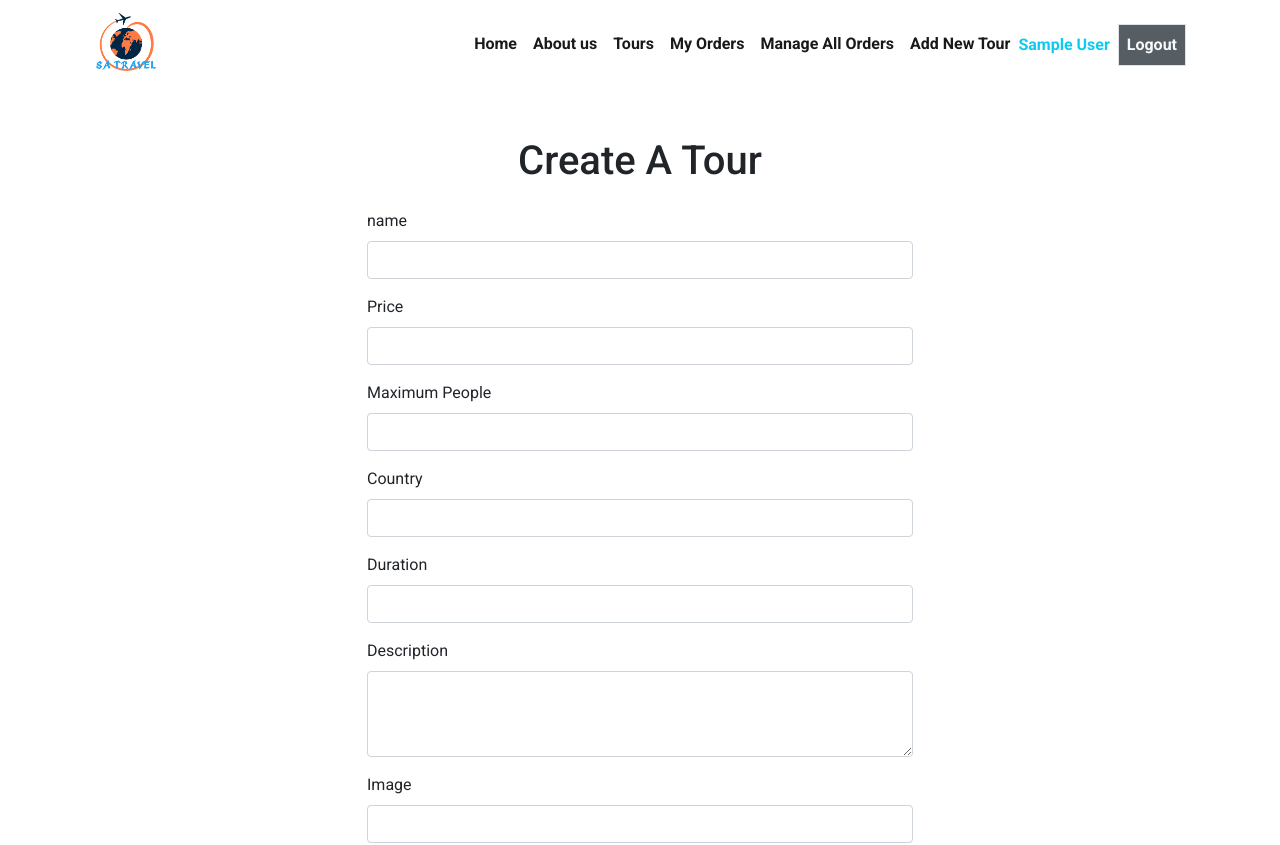
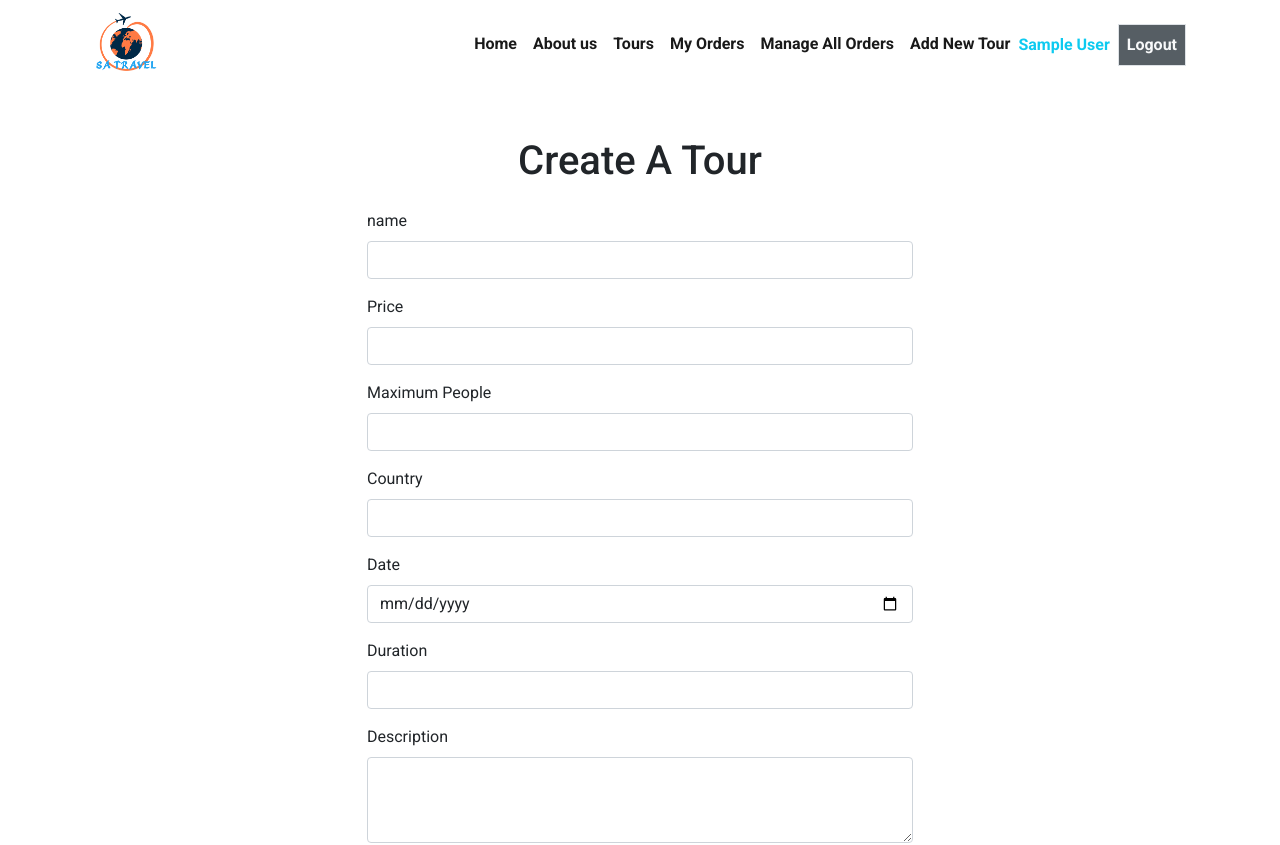
Before and after one commit to mdsagar333/sagar-travel-agency, a React (Create React App) app: page /create-tour in a window 1280 px wide. Shown: the top 845 px of the page. Built offline with nearby package versions, Linux system fonts and the light colour scheme; no server answers; sample sign-in values are in the browser's storage.

Commit message:
button fixed

```diff
--- a/src/Pages/CreateTour/CreateTour.js
+++ b/src/Pages/CreateTour/CreateTour.js
@@ -14,9 +14,13 @@ const CreateTour = () => {
   const durationRef = useRef();
   const descriptionRef = useRef();
   const imageRef = useRef();
+  const dateRef = useRef();
+
   const handleSubmit = (e) => {
     e.preventDefault();
     setTourNotification("");
+    const newDate = new Date(dateRef.current.value);
+    const date = `${newDate.getFullYear()}`;
     const tourData = {
       name: nameRef.current.value,
       price: priceRef.current.value,
@@ -25,8 +29,9 @@ const CreateTour = () => {
       duration: durationRef.current.value,
       description: descriptionRef.current.value,
       images: imageRef.current.value,
+      date,
     };
-    console.log(tourData);
+
     const createTour = async () => {
       const result = await axios.post(
         `https://dark-phantom-53445.herokuapp.com/api/tours/${user.uid}`,
@@ -110,6 +115,18 @@ const CreateTour = () => {
                 />
               </div>
               <div className="mb-3">
+                <label htmlFor="exampleInputDate" className="form-label">
+                  Date
+                </label>
+                <input
+                  type="date"
+                  className="form-control"
+                  id="exampleInputDate"
+                  ref={dateRef}
+                  required
+                />
+              </div>
+              <div className="mb-3">
                 <label htmlFor="exampleInputPhone" className="form-label">
                   Duration
                 </label>
--- a/src/Pages/Home/Component/Banner/Banner.js
+++ b/src/Pages/Home/Component/Banner/Banner.js
@@ -1,4 +1,5 @@
 import React from "react";
+import { Link } from "react-router-dom";
 import "./Banner.css";
 
 const Banner = () => {
@@ -12,9 +13,9 @@ const Banner = () => {
           <p className="text-light">
             Best places for your next travel are here check them out.
           </p>
-          <button className="btn text-uppercase fw-bold btn-danger mt-3">
+          <Link className="btn text-uppercase fw-bold btn-danger mt-3">
             See availabe tour
-          </button>
+          </Link>
         </div>
       </div>
       {/* end of {/* banner text info */}
--- a/src/Pages/SingleTourDetails/TourDetails.js
+++ b/src/Pages/SingleTourDetails/TourDetails.js
@@ -172,7 +172,7 @@ const TourDetails = () => {
                       <span className="custom_price">${price}</span>
                     </p>
                     <p className="mb-0">Date</p>
-                    <h6 className="mb-5">{date}</h6>
+                    <h6 className="mb-5">{date || "Soon"}</h6>
                   </div>
                 </div>
               </div>
```
